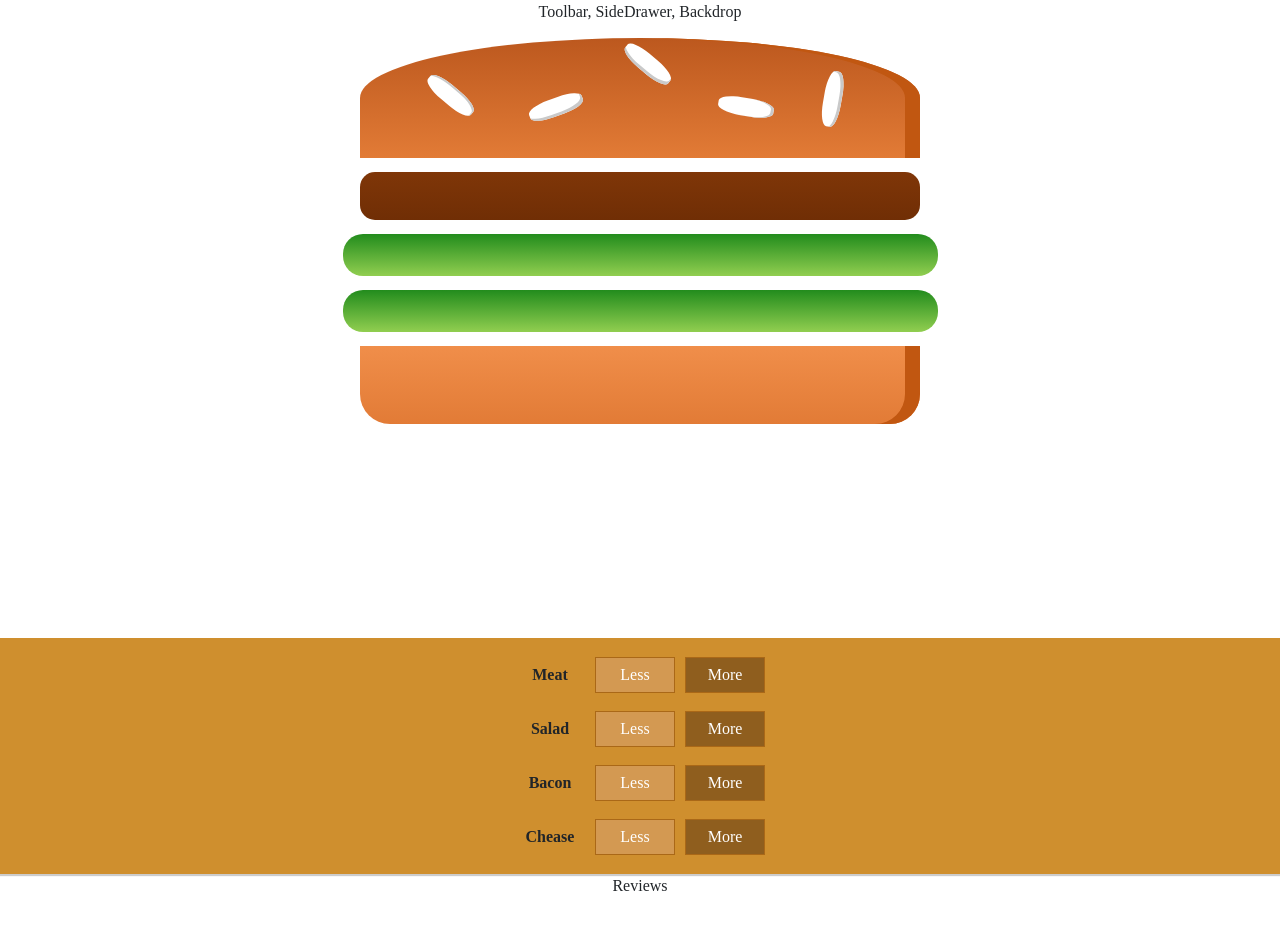
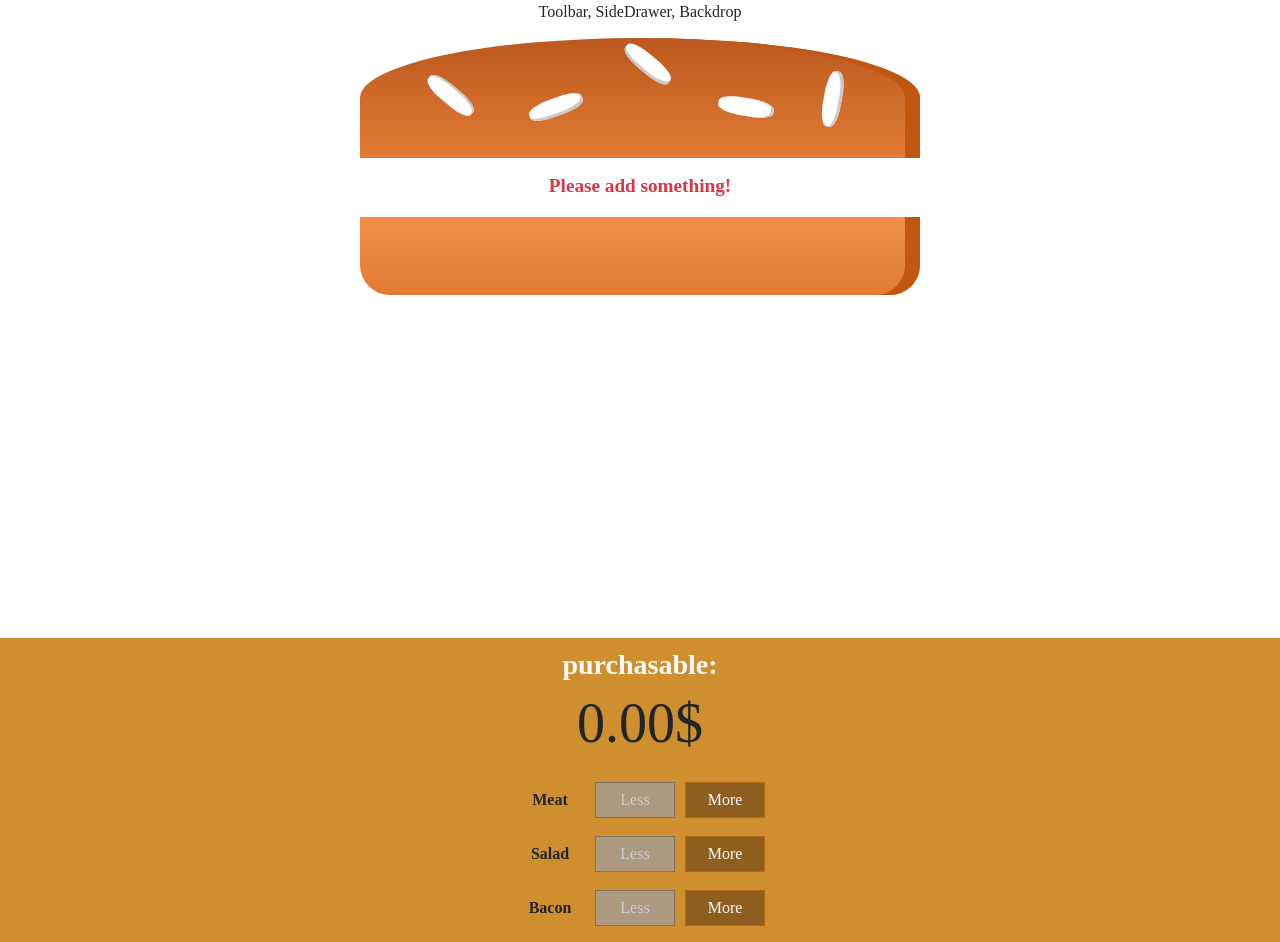
Before and after one commit to alimirzaeimajd/Umami-Burger_ClassComponents, a React app: page / in a window 1280 px wide. Shown: the top 942 px of the page. Before the commit the page ends 898 px from the top, so only its background shows below. Built offline with nearby package versions, Linux system fonts and the light colour scheme; a web font is replaced by a local one.

Commit message:
adding, removing and showing price completely done

```diff
--- a/public/index.html
+++ b/public/index.html
@@ -3,7 +3,7 @@
 
 <head>
   <meta charset="utf-8" />
-  <link rel="icon" href="%PUBLIC_URL%/favicon.ico" />
+  <link rel="icon" href="https://www.freepnglogos.com/uploads/burger-png/download-hamburger-burger-png-image-mac-burger-png-24.png" />
   <meta name="viewport" content="width=device-width, initial-scale=1" />
   <meta name="theme-color" content="#000000" />
   <meta name="description" content="Web site created using create-react-app" />
--- a/src/Components/thisisBurger/Burger.js
+++ b/src/Components/thisisBurger/Burger.js
@@ -1,16 +1,16 @@
 import React from "react";
 import './Burger.css';
-import BurgerInnit from "./BurgerInnit/BurgerInnit";
+import BurgerIngredients from "./BurgerIngredients/BurgerIngredients";
 
 const Burger = (props) => {
     // transforme object (ingredients (src\Containers\BurgerBuilder\BurgerBuilder.js)) to an array
-    let transformedIngredients = Object.keys( props.ingredients ).map( igKey => {return [...Array( props.ingredients[igKey] )].map( ( _, i ) =>{return <BurgerInnit key={igKey + i} type={igKey} />;} );} ).reduce((arr, el) => {return arr.concat(el)}, []); if (transformedIngredients.length === 0) {transformedIngredients = <p className="text-danger">Please add something!</p>}
+    let transformedIngredients = Object.keys( props.ingredients ).map( igKey => {return [...Array( props.ingredients[igKey] )].map( ( _, i ) =>{return <BurgerIngredients key={igKey + i} type={igKey} />;} );} ).reduce((arr, el) => {return arr.concat(el)}, []); if (transformedIngredients.length === 0) {transformedIngredients = <p className="text-danger">Please add something!</p>}
 
     return (
         <div className="Burger">
-            <BurgerInnit type='bread-top' />
+            <BurgerIngredients type='bread-top' />
             {transformedIngredients}
-            <BurgerInnit type='bread-bottom' />
+            <BurgerIngredients type='bread-bottom' />
         </div>
     );
 };
--- a/src/Components/thisisBurger/BurgerControls/BurgerControl/BurgerControl.js
+++ b/src/Components/thisisBurger/BurgerControls/BurgerControl/BurgerControl.js
@@ -2,16 +2,20 @@ import { render } from "@testing-library/react";
 import React, { Component } from "react";
 import './BurgerControl.css';
 
-const burgerControl = (props) => {
+const burgerControl = (props) => (
 
-    return (
-        <div className="BuildControl" >
-            <div className="Label">{props.label}</div>
-            <button className="Less" onClick={props.remove}>Less</button>
-            <button className="More" onClick={props.add}>More</button>
-        </div>
-    );
 
-}
+    <div className="BuildControl" >
+        <div className="Label">{props.label}</div>
+        <button
+            className="Less"
+            onClick={props.remove}
+            disabled={props.disabled} >Less</button>
+        <button
+            className="More"
+            onClick={props.add}>More</button>
+    </div>
+)
+
 
 export default burgerControl;
--- a/src/Components/thisisBurger/BurgerControls/BurgerControls.js
+++ b/src/Components/thisisBurger/BurgerControls/BurgerControls.js
@@ -3,16 +3,19 @@ import './BurgerControls.css'
 import BurgerControl from "./BurgerControl/BurgerControl";
 
 const controls = [
-    {label: 'Meat', type: 'meat'},
-    {label: 'Salad', type: 'salad'},
-    {label: 'Bacon', type: 'bacon'},
-    {label: 'Chease', type: 'chease'}
+    { label: 'Meat', type: 'meat' },
+    { label: 'Salad', type: 'salad' },
+    { label: 'Bacon', type: 'bacon' },
+    { label: 'Cheese', type: 'cheese' }
 ];
 
 const BurgerControls = (props) => (
     <div className="BuildControls">
+        <p className="text-light h3"> <strong>purchasable:</strong>
+        </p>
+            <p className="display-4">{props.totalprice.toFixed(2)}$</p>
         {controls.map(ctrl => (
-            <BurgerControl key={ctrl.label} label={ctrl.label} add={() => props.addIngredients(ctrl.type)} remove={() => props.removeIngredients(ctrl.type)} />
+            <BurgerControl key={ctrl.label} label={ctrl.label} add={() => props.addIngredients(ctrl.type)} remove={() => props.removeIngredients(ctrl.type)} disabled={props.disabled[ctrl.type]} />
         ))}
     </div>
 );
--- a/src/Components/thisisBurger/BurgerInnit/BurgerInnit.js
+++ b/src/Components/thisisBurger/BurgerIngredients/BurgerIngredients.js
@@ -1,8 +1,8 @@
 import React, { Component } from "react";
-import "./BurgerInnit.css";
+import "./BurgerIngredients.css";
 import PropTypes from 'prop-types';
 
-class BurgerInnit extends Component {
+class BurgerIngredients extends Component {
     render() {
         let ingredient = null;
 
@@ -18,8 +18,8 @@ class BurgerInnit extends Component {
                     </div>
                 );
                 break;
-            case ('chease'):
-                ingredient = <div className="Chease"></div>
+            case ('cheese'):
+                ingredient = <div className="Cheese"></div>
                 break;
             case ('meat'):
                 ingredient = <div className="Meat"></div>
@@ -38,8 +38,8 @@ class BurgerInnit extends Component {
 
 }
 
-BurgerInnit.propTypes = {
+BurgerIngredients.propTypes = {
     type: PropTypes.string.isRequired
 };
 
-export default BurgerInnit;
+export default BurgerIngredients;
--- a/src/Containers/BurgerBuilder/BurgerBuilder.js
+++ b/src/Containers/BurgerBuilder/BurgerBuilder.js
@@ -3,47 +3,118 @@ import Aux from "../../hoc/auxxx";
 import Burger from "../../Components/thisisBurger/Burger";
 import BurgerControls from "../../Components/thisisBurger/BurgerControls/BurgerControls";
 
+const INGREDIENT_PRICES = {
+    salad: 0.5,
+    cheese: 0.4,
+    meat: 1.3,
+    bacon: 0.7
+};
+
 class BurgerBuilder extends Component {
 
     state = {
         ingredients: {
-            meat: 1,
-            chease: 0,
-            salad: 2,
+            meat: 0,
+            cheese: 0,
+            salad: 0,
             bacon: 0
         },
-        totalPrice: 20
+        totalPrice: 0
     }
+//<div>
+    // addIngredientsHandler = (type) => {
+    //     const oldCount = this.state.ingredients[type];
+    //     const updatedCount = oldCount + 1;
+    //     const updatedIngredients = {
+    //         ...this.state.ingredients
+    //     };
+    //     updatedIngredients[type] = updatedCount;
+    //     this.setState({ ingredients: updatedIngredients })
+    // }
 
-    addIngredientsHandler = (type) => {
+    // removeIngredientsHandler = (type) => {
+    //     const oldCount = this.state.ingredients[type];
+
+    //     const updatedCount = oldCount - 1;
+    //     if (oldCount <= 0) {
+    //         return;
+    //     }
+    //     const updatedIngredients = {
+    //         ...this.state.ingredients
+    //     };
+    //     updatedIngredients[type] = updatedCount;
+    //     this.setState({ ingredients: updatedIngredients })
+    // }
+
+    // disableHandler = () => {
+    //     const disabledInfo = {
+    //         ...this.state.ingredients
+    //     };
+    //     for (let key in disabledInfo) {
+    //         disabledInfo[key] = disabledInfo[key] > 0;
+    //     }
+    //     console.log('why')
+    //     if (this.state.ingredients <= 0) {
+    //         return disabledInfo
+    //     } else {
+    //         return false
+    //     }
+    // }
+//</div>
+
+addIngredientsHandler = ( type ) => {
     const oldCount = this.state.ingredients[type];
     const updatedCount = oldCount + 1;
     const updatedIngredients = {
         ...this.state.ingredients
     };
     updatedIngredients[type] = updatedCount;
-        this.setState({ ingredients: updatedIngredients })
+    const showPrice = INGREDIENT_PRICES[type]
+    const oldPrice =  this.state.totalPrice;
+    const newPrice = oldPrice + showPrice;
+    this.setState( { ingredients: updatedIngredients, totalPrice: newPrice } );
+
 }
 
-    removeIngredientsHandler = (type) => {
+removeIngredientsHandler = ( type ) => {
     const oldCount = this.state.ingredients[type];
+    if ( oldCount <= 0 ) {
+        return;
+    }
     const updatedCount = oldCount - 1;
     const updatedIngredients = {
         ...this.state.ingredients
     };
     updatedIngredients[type] = updatedCount;
-        this.setState({ ingredients: updatedIngredients })
+    const showPrice = INGREDIENT_PRICES[type]
+    const oldPrice =  this.state.totalPrice;
+    const newPrice = oldPrice - showPrice;
+    this.setState( { ingredients: updatedIngredients, totalPrice: newPrice } );
+
+}
+    render() {
+
+        const disabledInfo = {
+            ...this.state.ingredients
+        };
+        for ( let key in disabledInfo ) {
+            disabledInfo[key] = disabledInfo[key] <= 0;
         }
 
-    render() {
+
         return (
             <Aux>
                 <Burger ingredients={this.state.ingredients} />
-                <BurgerControls addIngredients={this.addIngredientsHandler} removeIngredients={this.removeIngredientsHandler} />
+                <BurgerControls
+                    addIngredients={this.addIngredientsHandler}
+                    removeIngredients={this.removeIngredientsHandler}
+                    disabled={disabledInfo}
+                    totalprice={this.state.totalPrice}/>
                 <div>Reviews</div>
             </Aux>
         )
     }
 }
 
+
 export default BurgerBuilder;
```
Also changed, not shown: src/Components/thisisBurger/BurgerIngredients/BurgerIngredients.css (renamed from src/Components/thisisBurger/BurgerInnit/BurgerInnit.css). Lines whose indentation alone changed are shown as unchanged.
